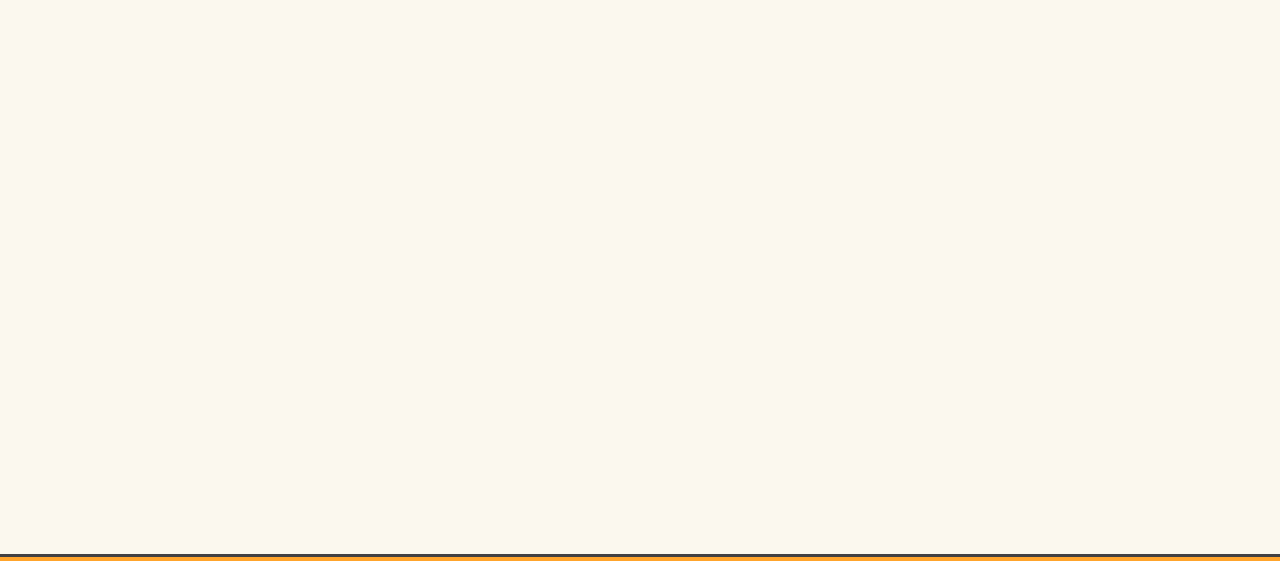
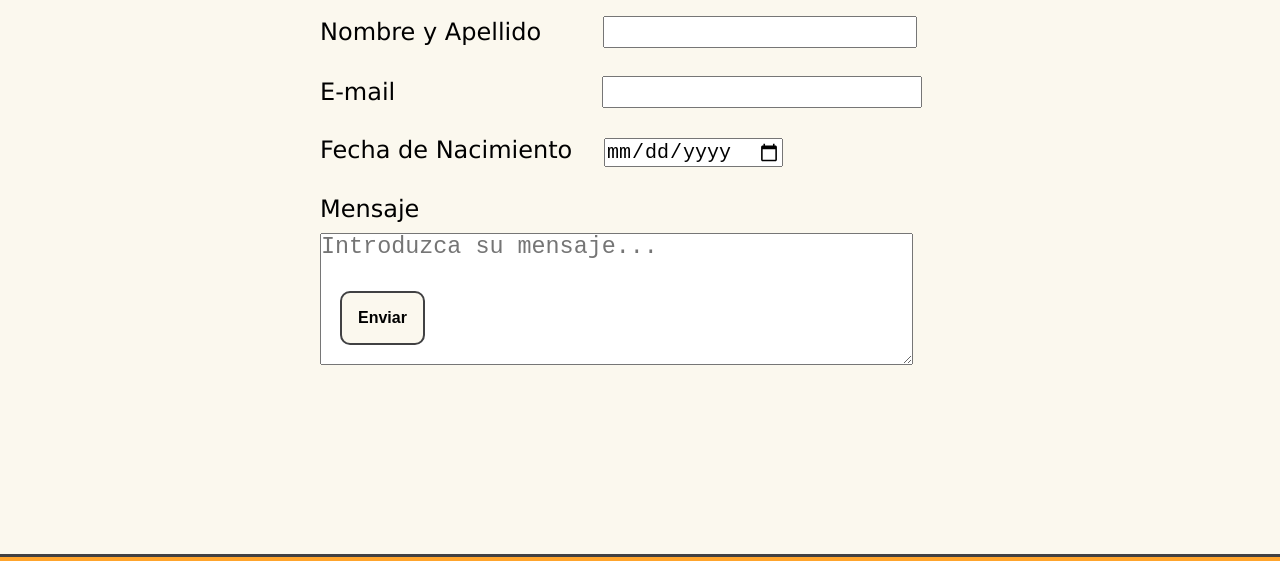
Before and after one commit to andymedina1/pruebas, a plain HTML site: page pages/contacto.html in a window 1280 px wide. Shown: the part 190-751 px from the top of the page. Drawn offline with Linux system fonts and the light colour scheme.

Commit message:
Terminada pantalla contacto
Añadí un formulario de contacto con cuatro campos de distintos
tipos y tamaños para simular un receptor de mensajes de clientes.

```diff
--- a/css/estilos.css
+++ b/css/estilos.css
@@ -255,3 +255,65 @@ footer p {
 .number4>.com {
   margin: 1em;
 }
+
+
+/* Estilos de página Contacto */
+
+.contacto.title {
+  text-align: center;
+  padding: 2em 3em;
+}
+
+main>form {
+  margin: 0 auto;
+}
+
+form {
+  width: 50%;
+  font-family: Verdana, Geneva, Tahoma, sans-serif;
+  font-size: x-large;
+  text-align: start;
+}
+
+input {
+  font-size: x-large;
+}
+
+label {
+  padding-right: 1em;
+}
+
+.submit {
+  position: relative;
+  bottom: 70px;
+  left: 20px;
+  padding: 1em;
+  border: solid 2px #414143;
+  border-radius: 10px;
+  font-size: medium;
+  font-weight: bold;
+  background-color:  #fbf8ee;
+  cursor: pointer;
+}
+
+.submit:hover {
+  background-color: #ffa42c;
+  color: aliceblue;
+}
+
+.message>textarea {
+  position: relative;
+  top: 10px;
+  font-size: larger;
+}
+
+.name-input {
+  position: relative;
+  left: 30px;
+}
+
+.email-input {
+  width: 50%;
+  position: relative;
+  left: 175px;
+}
--- a/pages/contacto.html
+++ b/pages/contacto.html
@@ -37,7 +37,32 @@
   </header>
 
   <main>
-
+    <div class="contacto title">
+      <h1 class="title-text">¿Tenés alguna duda? Comunicate con nosotros!</h1>
+    </div>
+    <form>
+      <div class="name">
+        <label for="nombre">Nombre y Apellido</label>
+        <input class="name-input" type="text" name="nombre" id="nombre">
+      </div>
+      <br>
+      <div class="email">
+        <label for="email">E-mail</label>
+        <input class="email-input" type="email" name="email" id="email">
+      </div>
+      <br>
+      <div class="birthday">
+        <label for="nacimiento">Fecha de Nacimiento</label>
+        <input class="birthday-input" type="date" name="nacimiento" id="nacimiento">
+      </div>
+      <br>
+      <div class="message">
+        <label for="mensaje">Mensaje</label>
+        <br>
+        <textarea name="mensaje" id="mensaje" cols="41" rows="5" placeholder="Introduzca su mensaje..."></textarea>
+        <button class="submit" type="submit">Enviar</button>
+      </div>
+    </form>
   </main>
 
   <footer>
```
